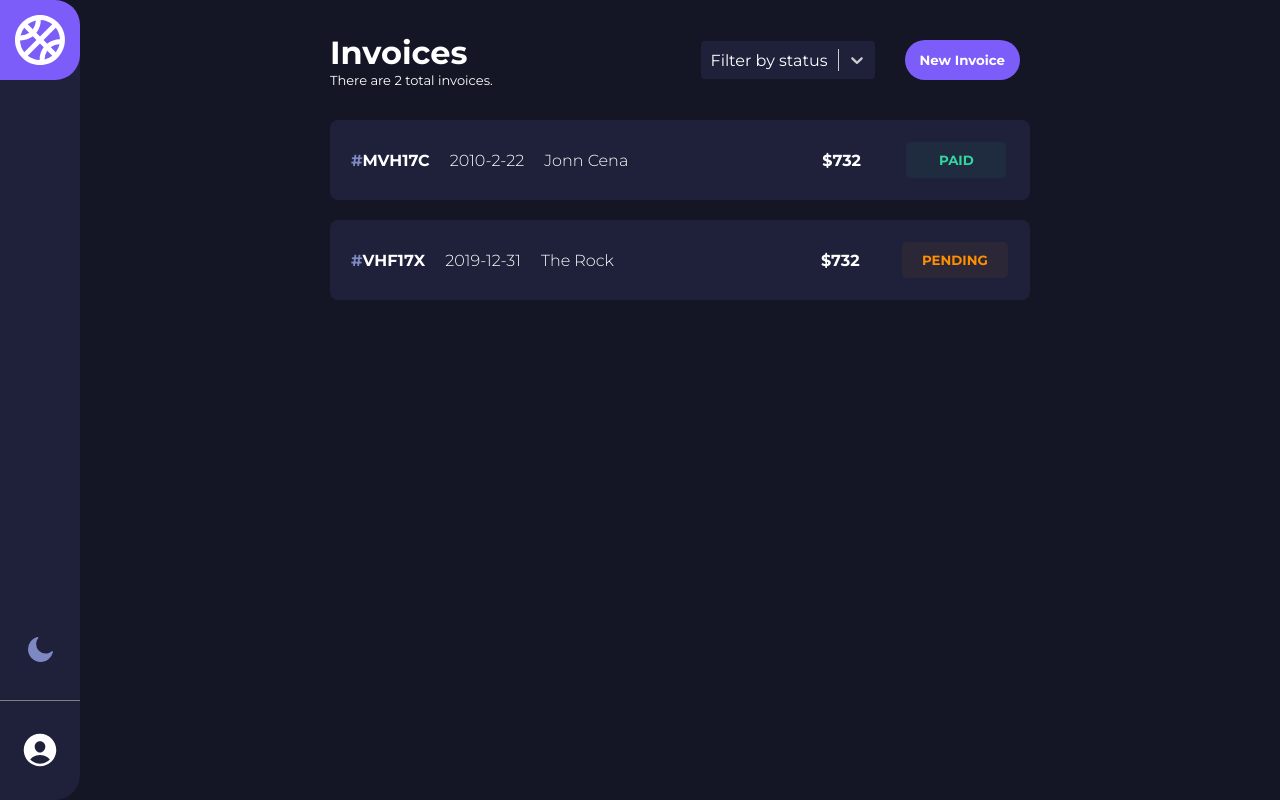
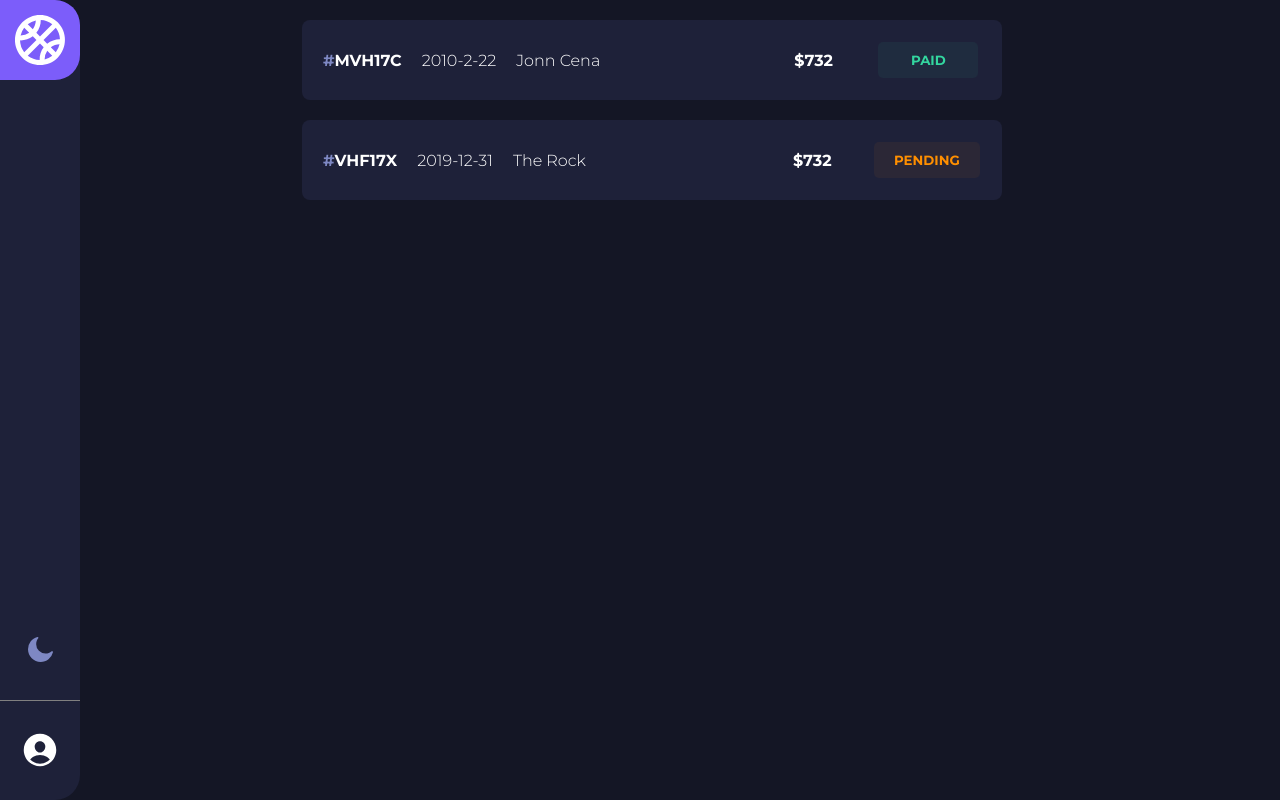
Before and after one commit to TmTanky/Invoice-FrontendMentor, a Next.js app: page / in a window 1280 px wide. Built offline with nearby package versions, Linux system fonts and the light colour scheme.

Commit message:
added a layout component for the pages

```diff
--- a/components/InvoiceItem/InvoiceItem.tsx
+++ b/components/InvoiceItem/InvoiceItem.tsx
@@ -1,4 +1,5 @@
 import React from 'react'
+import { useRouter } from 'next/router'
 import { Button } from '../Button'
 import * as S from './InvoiceItem.styles'
 
@@ -17,8 +18,10 @@ export const InvoiceItem = ({
   total,
   status
 }: InvoiceItemProps) => {
+  const router = useRouter()
+
   return (
-    <S.Container>
+    <S.Container onClick={() => router.push(`/invoice/${id}`)}>
       <S.Upper>
         <p className='invoice-id'>
           #<span>{id}</span>
--- /dev/null
+++ b/components/Layout/Layout.styles.ts
@@ -0,0 +1,28 @@
+import styled from 'styled-components'
+
+export const RootContainer = styled.div`
+  display: flex;
+  /* align-items: center; */
+  justify-content: center;
+  min-height: 100vh;
+  background-color: rgb(20, 22, 37);
+
+  .left {
+    position: relative;
+    flex: 1;
+    width: 100%;
+    display: flex;
+  }
+
+  .right {
+    flex: 16;
+    width: 100%;
+    display: flex;
+    justify-content: center;
+    flex-direction: column;
+  }
+
+  @media screen and (min-width: 300px) and (max-width: 650px) {
+    flex-direction: column;
+  }
+`
--- /dev/null
+++ b/components/Layout/Layout.tsx
@@ -0,0 +1,24 @@
+import React, { ReactNode, useState } from 'react'
+import { Sidebar } from '../Sidebar'
+import { Form } from '../Form'
+import * as S from './Layout.styles'
+
+type LayoutProps = {
+  children: ReactNode
+}
+
+export const Layout = ({ children }: LayoutProps) => {
+  const [showForm, setShowForm] = useState(false)
+
+  return (
+    <div>
+      <S.RootContainer>
+        <div className='left'>
+          <Sidebar />
+          {showForm && <Form setShowForm={setShowForm} />}
+        </div>
+        <div className='right'>{children}</div>
+      </S.RootContainer>
+    </div>
+  )
+}
--- /dev/null
+++ b/components/Layout/index.ts
@@ -0,0 +1 @@
+export * from './Layout'
--- a/components/Pages/Index/Index.styles.ts
+++ b/components/Pages/Index/Index.styles.ts
@@ -1,20 +1,6 @@
 import styled from 'styled-components'
 
-export const RootContainer = styled.div`
-  display: flex;
-  /* align-items: center; */
-  justify-content: center;
-  min-height: 100vh;
-  background-color: rgb(20, 22, 37);
-
-  .left {
-    position: relative;
-    flex: 1;
-    width: 100%;
-    display: flex;
-  }
-
-  .right {
+export const Right = styled.div`
   flex: 16;
   width: 92%;
   display: flex;
@@ -22,9 +8,4 @@ export const RootContainer = styled.div`
   justify-content: flex-start;
   flex-direction: column;
   margin: 10px 20px;
-  }
-
-  @media screen and (min-width: 300px) and (max-width: 650px) {
-    flex-direction: column;
-  }
 `
--- a/pages/_app.tsx
+++ b/pages/_app.tsx
@@ -1,12 +1,15 @@
 import '../styles/globals.css'
 import type { AppProps } from 'next/app'
 import { ThemeProvider } from 'styled-components'
+import { Layout } from '../components/Layout'
 import { darkTheme } from '../styles/theme/theme'
 
 function MyApp({ Component, pageProps }: AppProps) {
   return (
     <ThemeProvider theme={darkTheme}>
-      <Component {...pageProps} />
+      <Layout>
+        <Component {...pageProps} />
+      </Layout>
     </ThemeProvider>
   )
 }
--- a/pages/index.tsx
+++ b/pages/index.tsx
@@ -1,31 +1,13 @@
-import { useState } from 'react'
 import type { NextPage } from 'next'
-import Head from 'next/head'
 import { InvoiceItem } from '../components/InvoiceItem'
-import { Form } from '../components/Form'
 import * as S from '../components/Pages/Index/Index.styles'
-import { Toolbar } from '../components/Toolbar'
-import { Sidebar } from '../components/Sidebar'
+// import { Toolbar } from '../components/Toolbar'
 import { fakeData } from '../data'
 
 const Home: NextPage = () => {
-  const [showForm, setShowForm] = useState(false)
-
   return (
-    <div>
-      <Head>
-        <title>Create Next App</title>
-        <meta name='description' content='Generated by create next app' />
-        <link rel='icon' href='/favicon.ico' />
-      </Head>
-
-      <S.RootContainer>
-        <div className='left'>
-          <Sidebar />
-          {showForm && <Form setShowForm={setShowForm} />}
-        </div>
-        <div className='right'>
-          <Toolbar setShowForm={setShowForm} invoiceTotal={fakeData.length} />
+    <S.Right>
+      {/* <Toolbar setShowForm={setShowForm} invoiceTotal={fakeData.length} /> */}
       {fakeData.map((item) => {
         return (
           <InvoiceItem
@@ -38,9 +20,7 @@ const Home: NextPage = () => {
           />
         )
       })}
-        </div>
-      </S.RootContainer>
-    </div>
+    </S.Right>
   )
 }
 
```
Also changed, not shown: pages/invoice/[id].tsx (added, +36 -0 lines). Lines whose indentation alone changed are shown as unchanged.
